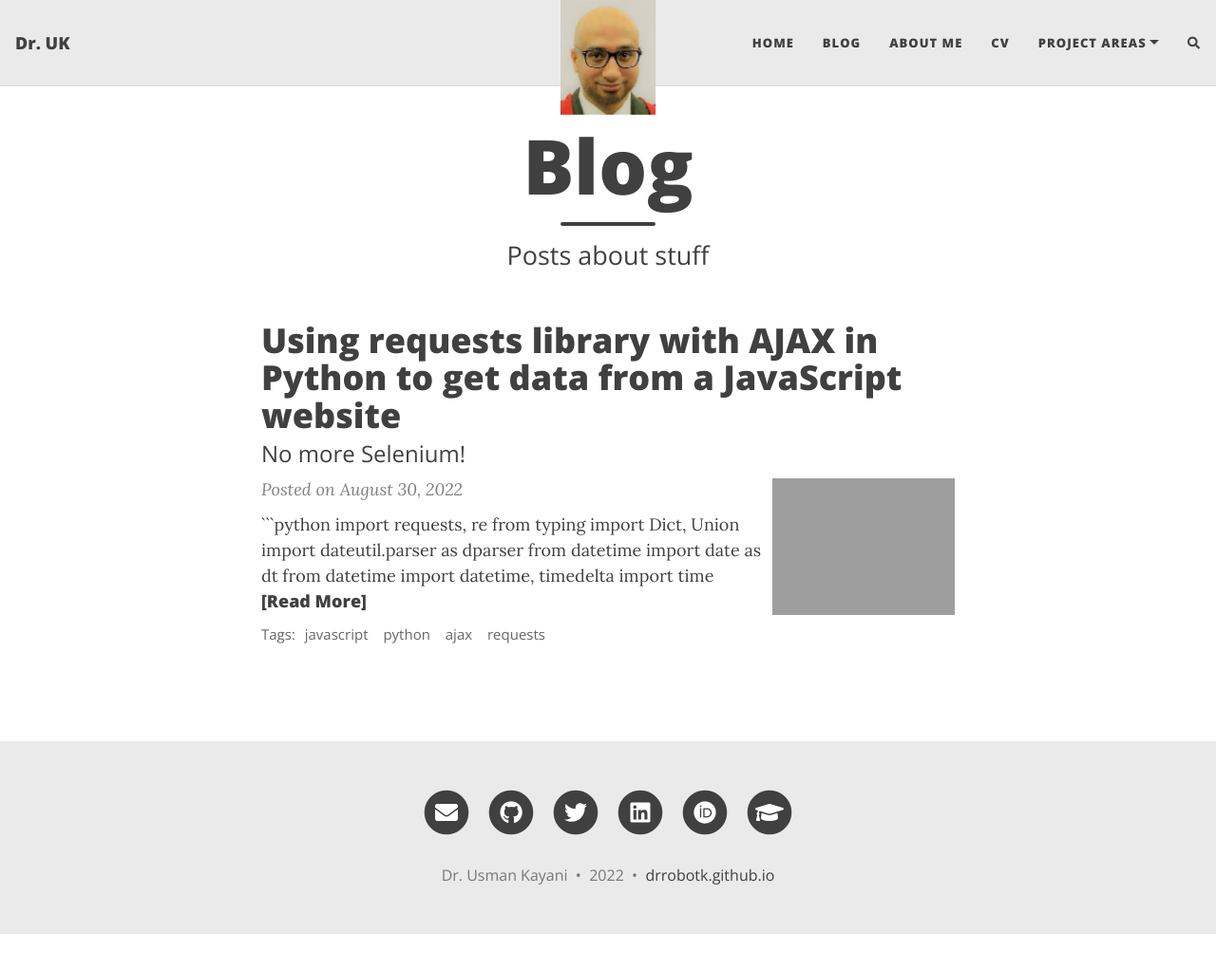
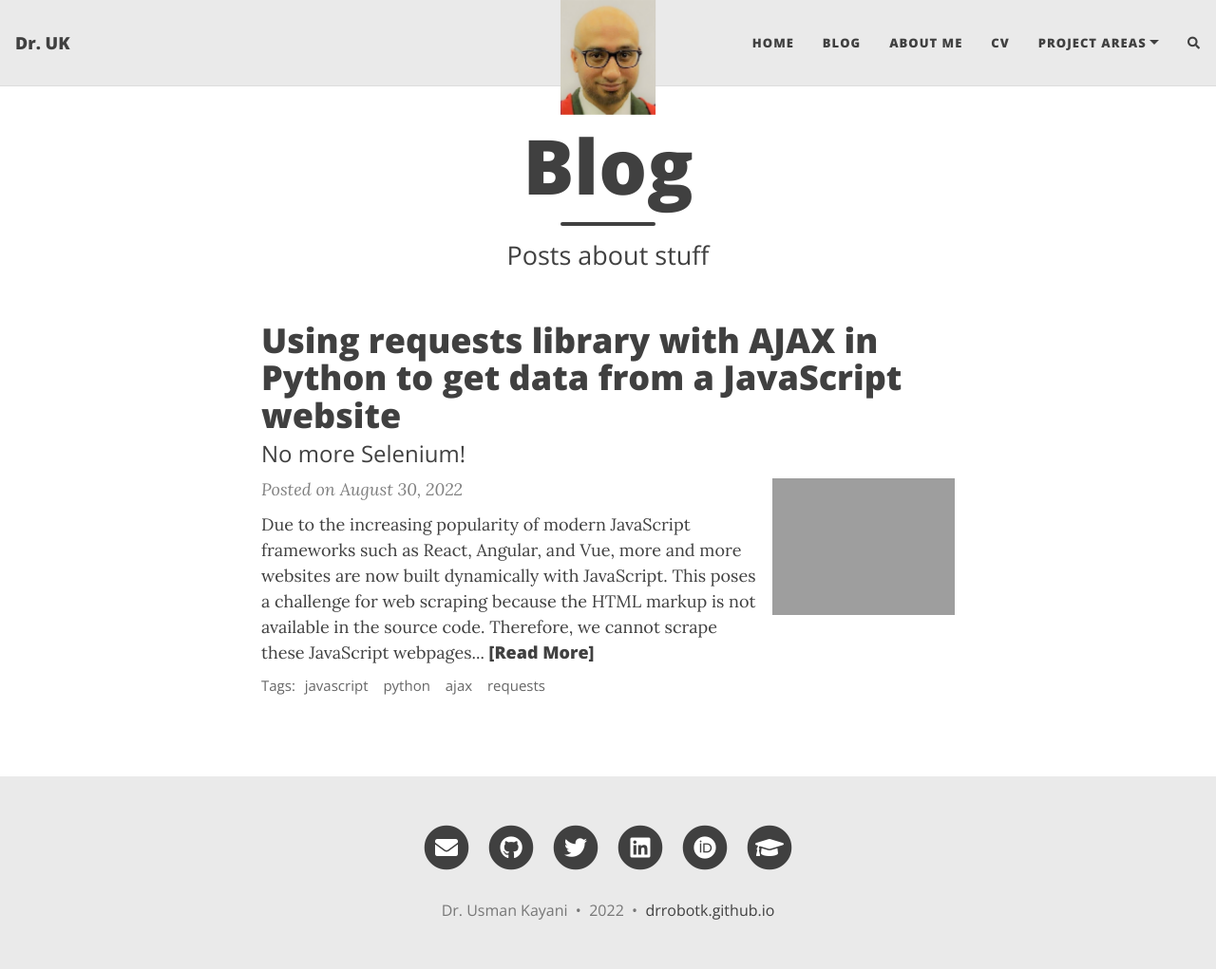
Before and after one commit to drrobotk/drrobotk.github.io, a Jekyll site: the page built from blog.md, in a window 1280 px wide and 1021 px high. Shown: the whole window at 95% size. Built offline with Jekyll 4.4.1, drawn with Linux system fonts in a browser that asks for light colours; nearby versions of some CDN libraries; comment, search, counter and statistics services are not loaded.

Commit message:
Updated blog.

````diff
--- a/_posts/2022-08-30-AJAX-with-python.md
+++ b/_posts/2022-08-30-AJAX-with-python.md
@@ -9,6 +9,14 @@ tags: [javascript, python, ajax, requests]
 date: 2022-08-30
 last-updated: 2022-08-30
 ---
+
+Due to the increasing popularity of modern JavaScript frameworks such as React, Angular, and Vue, more and more websites are now built dynamically with JavaScript. This poses a challenge for web scraping because the HTML markup is not available in the source code. Therefore, we cannot scrape these JavaScript webpages directly and may need to render them as regular HTML markup first. For such tasks, where we have to interact with the web browser, selenium is your go-to library.
+
+In the past, we used libraries such as urllib or requests to read or download data from webpages, but things started falling apart with dynamic websites. There is hope for some JavaScript websites where we can make use of AJAX to get data from the server.
+
+<img src="/assets/img/ajax.png" alt="isolated" width="300"/>
+
+Using Requests generally results in faster and more concise code, while using Selenium makes development faster on Javascript heavy sites.
 
 ```python
 import requests, re
@@ -63,5 +71,3 @@ def get_ajax(
     params_list = [f'{key}={value}' for key, value in params.items()]
     return open_tag + '&amp;'.join(params_list) + '</post></ajaxrequest>'
 ```
-
-<img src="/assets/img/ajax.png" alt="isolated" width="300"/>
````
